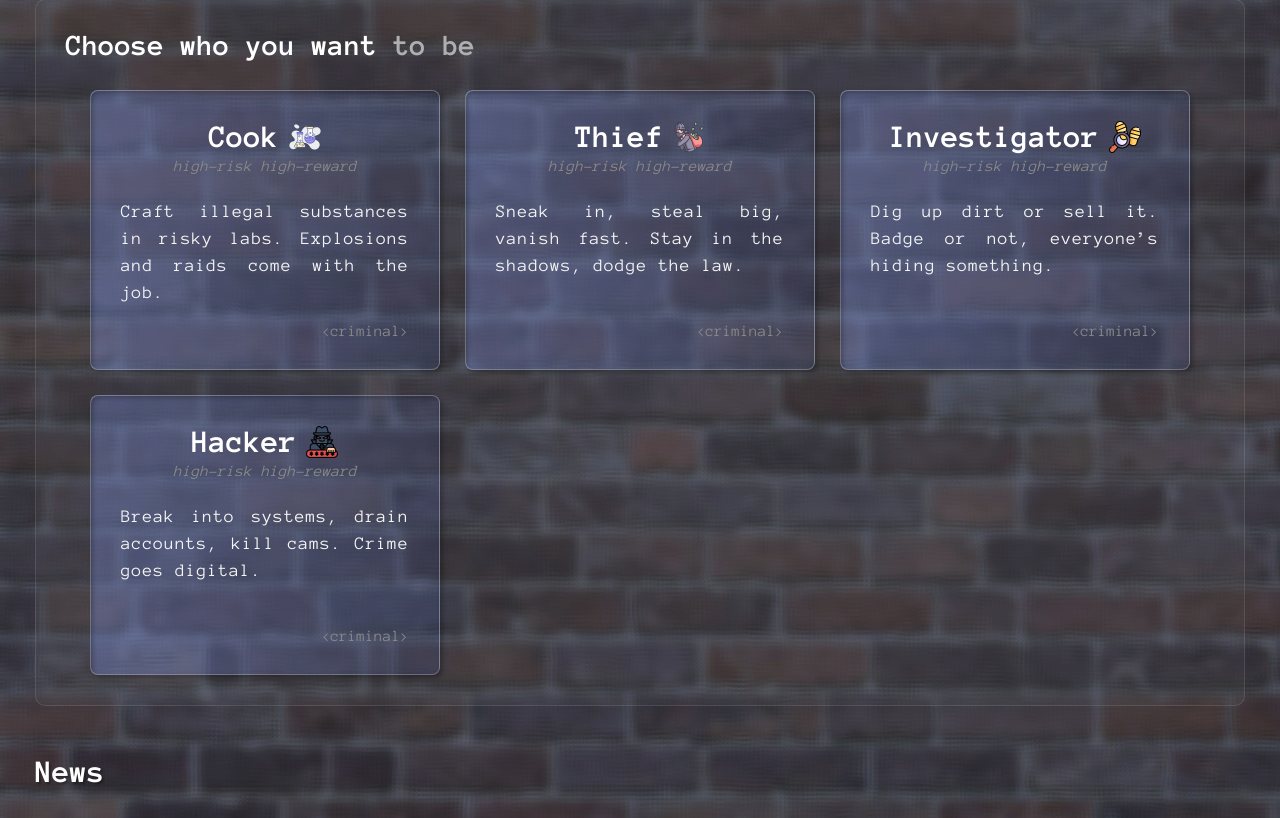
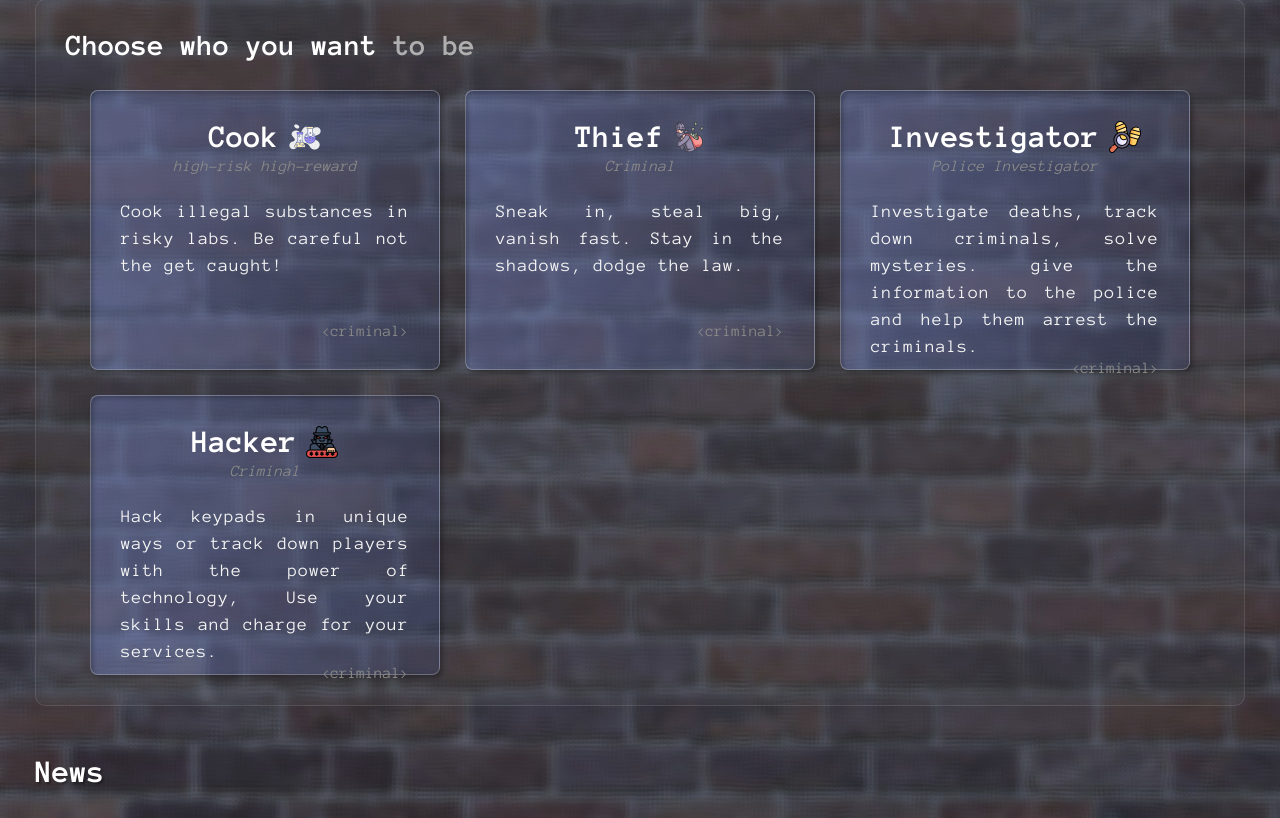
Before and after one commit to EmekC/brickwall-community, a React (Vite) app: page / in a window 1280 px wide. Shown: the part 483-1301 px from the top of the page. Built offline with nearby package versions, Linux system fonts and the light colour scheme.

Commit message:
customization

```diff
--- a/src/components/CardsContainer/CardsContainer.tsx
+++ b/src/components/CardsContainer/CardsContainer.tsx
@@ -2,16 +2,16 @@ import Card from "../Card/Card";
 import styles from "./CardsContainer.module.css";
 
 const cardCookContent =
-  "Craft illegal substances in risky labs. Explosions and raids come with the job.";
+  "Cook illegal substances in risky labs. Be careful not the get caught!";
 
 const cardThiefContent =
   "Sneak in, steal big, vanish fast. Stay in the shadows, dodge the law.";
 
 const cardInvestigatorContent =
-  "Dig up dirt or sell it. Badge or not, everyone’s hiding something.";
+  "Investigate deaths, track down criminals, solve mysteries. give the information to the police and help them arrest the criminals.";
 
 const cardHackerContent =
-  "Break into systems, drain accounts, kill cams. Crime goes digital.";
+  "Hack keypads in unique ways or track down players with the power of technology, Use your skills and charge for your services.";
 
 function CardsContainer() {
   return (
@@ -29,7 +29,7 @@ function CardsContainer() {
         id="Thief"
         title="Thief"
         icon="public/thief-icon.png"
-        subtitle="high-risk high-reward"
+        subtitle="Criminal"
         text={cardThiefContent}
         tag="<criminal>"
       />
@@ -38,7 +38,7 @@ function CardsContainer() {
         id="Investigator"
         title="Investigator"
         icon="public/investigator-icon.png"
-        subtitle="high-risk high-reward"
+        subtitle="Police Investigator"
         text={cardInvestigatorContent}
         tag="<criminal>"
       />
@@ -47,7 +47,7 @@ function CardsContainer() {
         id="Hacker"
         title="Hacker"
         icon="public/hacker-icon.png"
-        subtitle="high-risk high-reward"
+        subtitle="Criminal"
         text={cardHackerContent}
         tag="<criminal>"
       />
```
